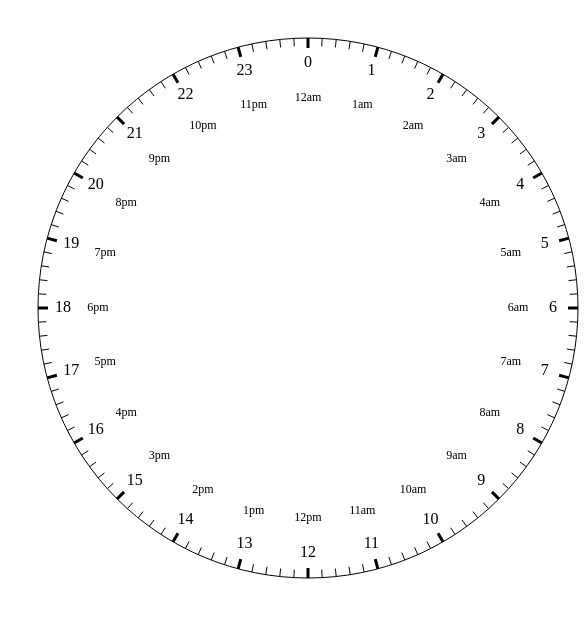
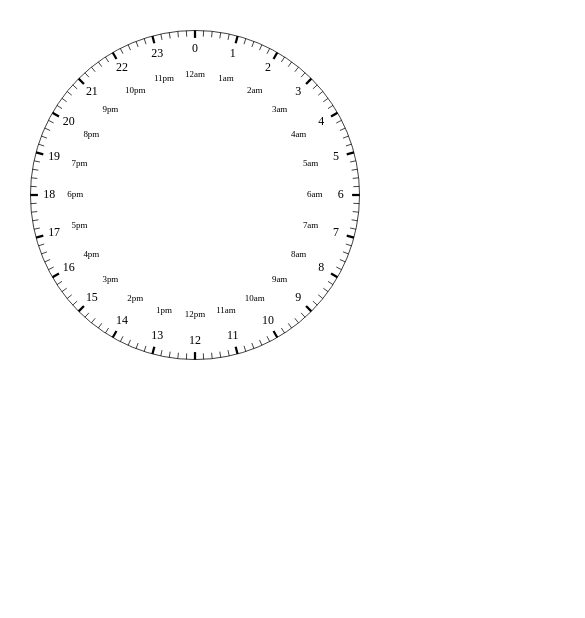
Before and after one commit to joshuatshaffer/time-zone-clock, a React (Vite) app: page / in a window 390 px wide. Shown: the top 618 px of the page, 585 px wide, since content can reach past the window. Built offline with nearby package versions, Linux system fonts and the light colour scheme.

Commit message:
Make clock face responsive.

```diff
--- a/src/Clock.tsx
+++ b/src/Clock.tsx
@@ -1,6 +1,6 @@
 export function Clock() {
-  const w = 600;
-  const h = 600;
+  const w = 500;
+  const h = 500;
   const cx = w / 2;
   const cy = h / 2;
   const r = Math.min(w, h) / 2 - 20;
@@ -16,9 +16,10 @@ export function Clock() {
 
   return (
     <svg
-      width={w}
-      height={h}
+      width="100%"
+      height="100%"
       viewBox={`0 0 ${w} ${h}`}
+      preserveAspectRatio="xMidYMid meet"
       xmlns="http://www.w3.org/2000/svg"
     >
       {Array.from({ length: 24 }).map((_, i) => {
```
